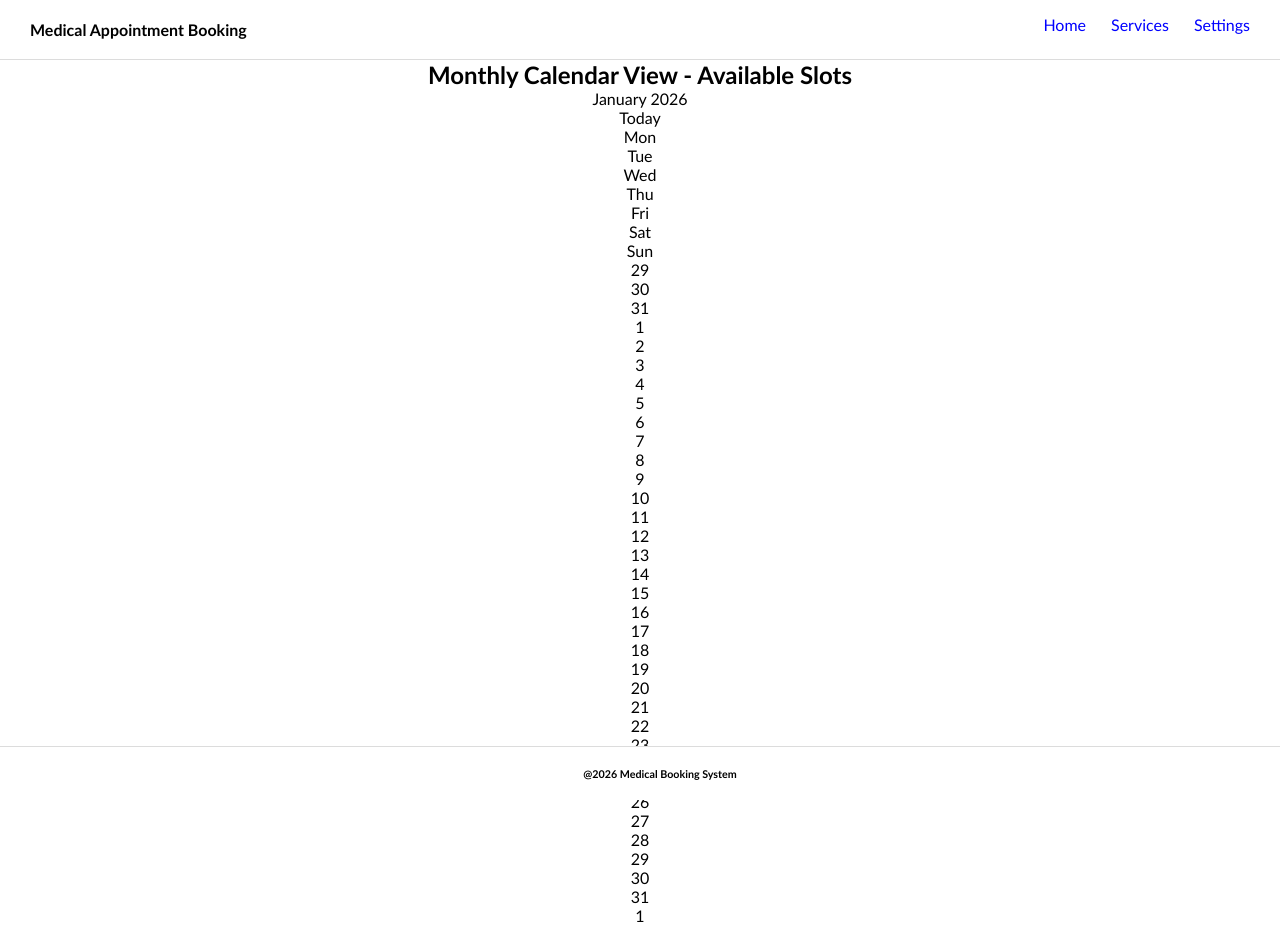
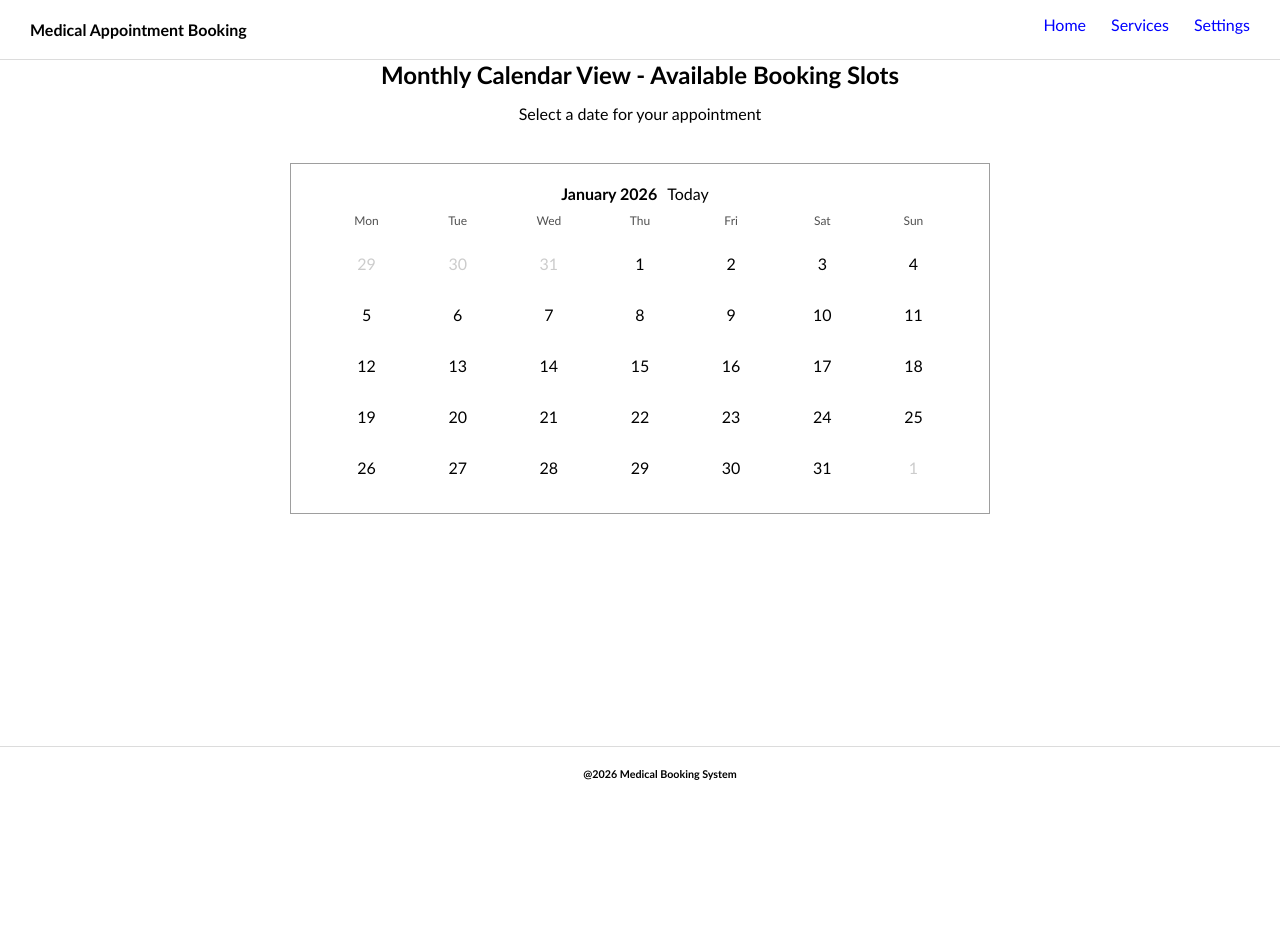
Before and after one commit to tesliim07/OMAS, a React (Vite) app in the folder my-react-app/: page /calendarView in a window 1280 px wide. After the commit the page ends 800 px from the top, so only its background shows below. Built offline with nearby package versions, Linux system fonts and the light colour scheme.

Commit message:
Added calendar functionality and time slot component with styling updates

```diff
--- a/my-react-app/src/App.css
+++ b/my-react-app/src/App.css
@@ -106,3 +106,95 @@
     font-size: 15px;
     margin-top: 20px;
 }
+.booking-text {
+  padding-top: 15px;
+}
+
+.calendar-container {
+  display:flex;
+  margin-top: 40px;
+  justify-content: center;
+}
+
+.calendar {
+  min-width: 700px;
+  box-sizing: border-box;
+  border-top: 1px solid #9e9e9e;
+  border-bottom: 1px solid #9e9e9e;
+  border-top: 1px solid #9e9e9e;
+  border-left: 1px solid #9e9e9e;
+  border-right: 1px solid #9e9e9e;
+  padding-top: 20px;
+  padding-bottom: 20px;
+  padding-right: 30px;
+  padding-left: 30px;
+}
+
+.calendar-headline {
+  display: flex;
+  margin-bottom: 10px;
+  justify-content: center;
+  padding: 0 20px;
+}
+
+.calendar-headline-month {
+  font-weight: 600;
+}
+
+.calendar-headline-controls {
+  display: flex;
+}
+
+.calendar-headline-control {
+  cursor: pointer;
+}
+
+.calendar-headline-control:hover {
+  text-decoration: underline;
+}
+
+.calendar-headline-controls-today {
+  margin: 0 10px;
+}
+
+.calendar-weeks-grid {
+  display: grid;
+  grid-template-columns: repeat(7, minmax(0, 1fr));
+  font-size: 12px;
+  margin-bottom: 10px;
+  color: rgb(81, 81, 81);
+}
+
+.calendar-weeks-grid-cell {
+  text-align: center;
+}
+
+.calendar-grid-cell-inactive {
+  color: #9e9e9e;
+}
+
+.calendar-grid {
+  display: grid;
+  grid-template-columns: repeat(7, minmax(0, 1fr));
+
+}
+
+.calendar-grid-cell {
+  padding: 8px;
+  display: flex;
+  align-items: center;
+  justify-content: center;
+  cursor: pointer;
+}
+
+.calendar-grid-cell:hover {
+  background: #9ba3bf;
+}
+
+.calendar-grid-cell-active {
+  background: #9ba3bf;
+}
+
+.not-current-month {
+  color: #ccc;
+}
--- a/my-react-app/src/App.jsx
+++ b/my-react-app/src/App.jsx
@@ -4,6 +4,7 @@ import './App.css'
 import Home from './Components/home'
 import Services from './Components/services'
 import CalendarView from './Components/calendarView'
+import TimeSlot from './Components/timeSlot'
 
 function App() {
   return (
@@ -13,6 +14,7 @@ function App() {
         <Route path="/services" element={<Services />} />
         <Route path="/settings" element={<div>Settings Page</div>} />
         <Route path="/calendarView" element={<CalendarView />} />
+        <Route path="/timeSlot" element={<TimeSlot/>} />
       </Routes>
     </Router>
   );
--- a/my-react-app/src/Components/calendarView.jsx
+++ b/my-react-app/src/Components/calendarView.jsx
@@ -1,38 +1,62 @@
-import {useState} from 'react'
+import { useState } from 'react'
+import {useNavigate} from 'react-router-dom'
 import NavBar from './navbar'
-import {Info, DateTime, Interval} from 'luxon'
+import { Info, DateTime, Interval } from 'luxon'
 
 
 const CalendarView = () => {
+  const navigate = useNavigate();
   const today = DateTime.local();
+
   const [firstDayOfActiveMonth, setFirstDayOfActiveMonth] = useState(
     today.startOf("month")
   );
 
   const weekDays = Info.weekdays("short");
+
   const daysOfMonth = Interval.fromDateTimes(
     firstDayOfActiveMonth.startOf('week'),
     firstDayOfActiveMonth.endOf('month').endOf('week')
-  ).splitBy({day: 1}).map((day) => day.start);
+  )
+    .splitBy({ day: 1 })
+    .map((day) => day.start);
 
   const goToPreviousMonth = () => {
-    setFirstDayOfActiveMonth(firstDayOfActiveMonth.minus({month:1}))
+    setFirstDayOfActiveMonth(firstDayOfActiveMonth.minus({ month: 1 }))
   };
 
   const goToNextMonth = () => {
-    setFirstDayOfActiveMonth(firstDayOfActiveMonth.plus({month:1}))
+    setFirstDayOfActiveMonth(firstDayOfActiveMonth.plus({ month: 1 }))
   };
 
   const goToToday = () => {
     setFirstDayOfActiveMonth(today.startOf("month"))
   };
 
+  const handleDateClick = (date) => {
+    navigate('/timeSlot', {state: {selectedDate: date.toISODate()}});
+  };
+
+  const renderDayCell = (day) => {
+    const isToday = day.hasSame(today, 'day');
+    const isCurrentMonth = day.hasSame(firstDayOfActiveMonth, 'month');
+
+    return (
+      <div
+        class={`calendar-grid-cell ${isToday ? 'today' : ''} ${isCurrentMonth ? '' : 'not-current-month'
+          }`}
+      >
+        {day.day}
+      </div>
+    );
+  };
+
   return (
     <div>
       <NavBar />
 
-      <h2>Monthly Calendar View - Available Slots</h2>
-
+      <h2>Monthly Calendar View - Available Booking Slots</h2>
+      <p class="booking-text">Select a date for your appointment</p>
       <div class="calendar-container">
         <div class="calendar">
           <div class="calendar-headline">
@@ -40,20 +64,29 @@ const CalendarView = () => {
               {firstDayOfActiveMonth.monthLong} {firstDayOfActiveMonth.year}
             </div>
             <div class="calendar-headline-controls">
-              <div class="calendar-headline-control" onClick={() => goToPreviousMonth()}></div>
+              <div class="calendar-headline-control" onClick={() => goToPreviousMonth()}>
+                {/* <img src="./images/right-arrow.png"></img> */}
+              </div>
               <div class="calendar-headline-controls-today" onClick={() => goToToday()}>Today</div>
               <div class="calendar-headline-control" onClick={() => goToNextMonth()}></div>
             </div>
           </div>
           <div class="calendar-weeks-grid">
             {weekDays.map((weekDay, weekDayIndex) => (
-              <div key={weekDayIndex} class="calendar-weeks-grid-cell">{weekDay}</div>
+              <div key={weekDayIndex} class="calendar-weeks-grid-cell">
+                {weekDay}
+              </div>
             ))}
           </div>
           <div class="calendar-grid">
-            {daysOfMonth.map((daysOfMonth, dayOfMonthIndex) => (
-              <div key={dayOfMonthIndex} class="calendar-grid-cell">
-                {daysOfMonth.day}
+            {daysOfMonth.map((day, dayIndex) => (
+              <div
+              key={dayIndex}
+              class="calendar-grid-cell"
+              onClick={() => handleDateClick(day)}
+              style={{cursor: "pointer"}}
+              >
+                {renderDayCell(day)}
               </div>
             ))}
           </div>
--- /dev/null
+++ b/my-react-app/src/Components/timeSlot.jsx
@@ -0,0 +1,11 @@
+import NavBar from './navbar'
+
+const timeSlot = () => {
+    return (
+        <div>
+            <NavBar />
+        </div>
+    )
+}
+
+export default timeSlot
```
Also changed, not shown: my-react-app/images/right-arrow.png (added).
